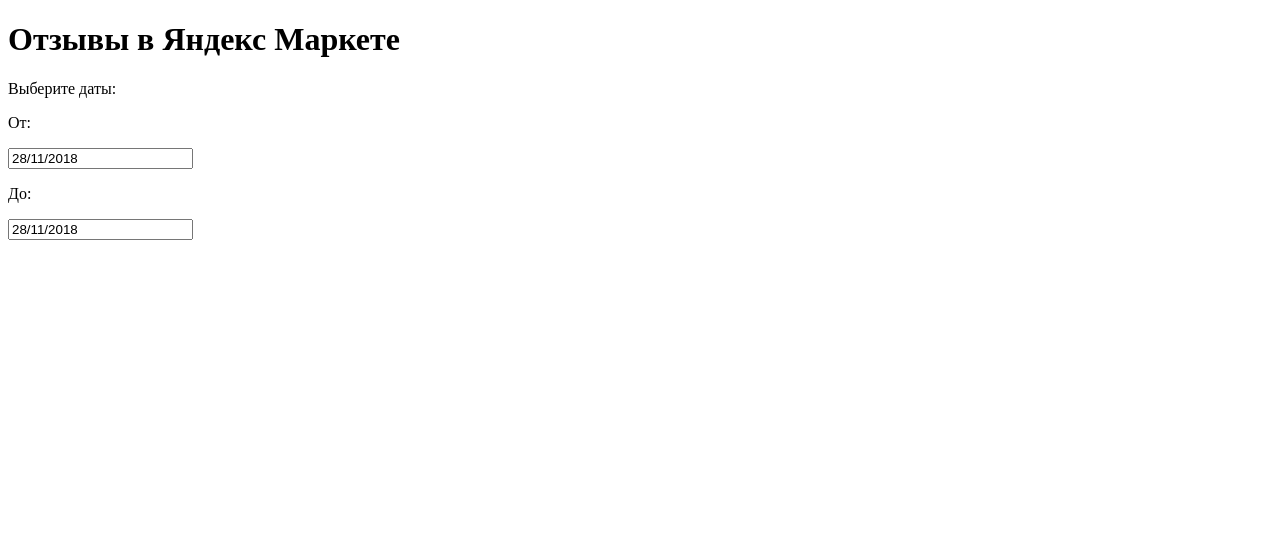
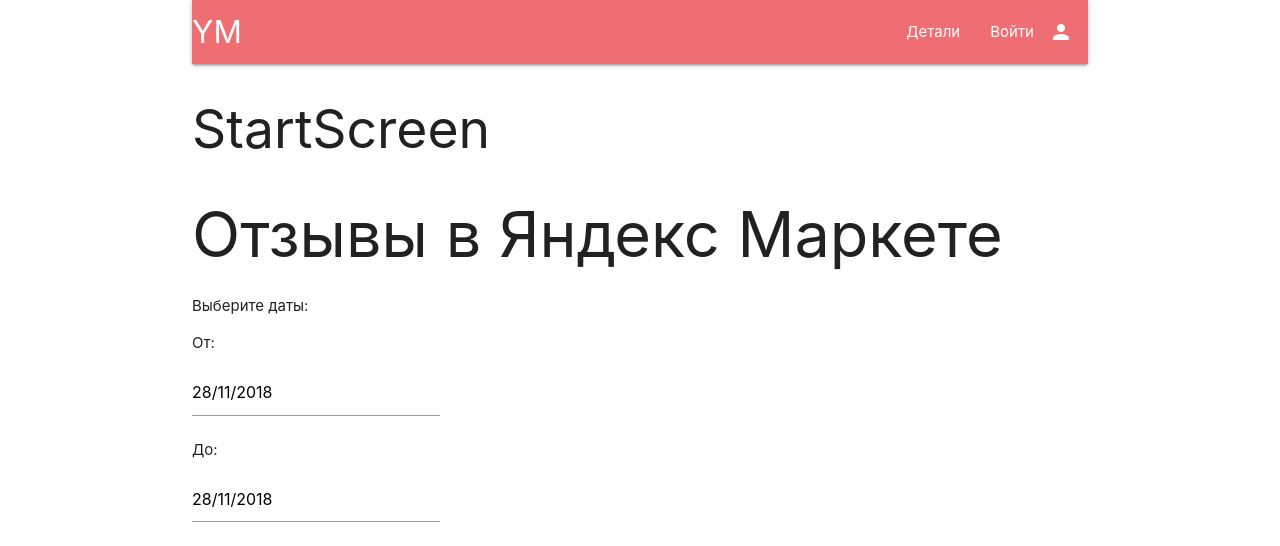
Before and after one commit to psubbo/ym, a React (Create React App) app in the folder client/: page / in a window 1280 px wide. Shown: the top 546 px of the page. Built offline with nearby package versions, Linux system fonts and the light colour scheme; no server answers.

Commit message:
fetchUsers done

```diff
--- a/client/package.json
+++ b/client/package.json
@@ -3,14 +3,17 @@
   "version": "0.1.0",
   "private": true,
   "dependencies": {
+    "axios": "^0.18.0",
     "http-proxy-middleware": "^0.19.0",
+    "materialize-css": "^1.0.0-rc.2",
     "react": "^16.6.3",
     "react-datepicker": "^2.0.0",
     "react-dom": "^16.6.3",
     "react-redux": "^5.1.1",
     "react-router-dom": "^4.3.1",
     "react-scripts": "2.1.1",
-    "redux": "^4.0.1"
+    "redux": "^4.0.1",
+    "redux-thunk": "^2.3.0"
   },
   "scripts": {
     "start": "react-scripts start",
--- a/client/public/index.html
+++ b/client/public/index.html
@@ -3,6 +3,7 @@
   <head>
     <meta charset="utf-8">
     <link rel="shortcut icon" href="%PUBLIC_URL%/favicon.ico">
+    <link href="https://fonts.googleapis.com/icon?family=Material+Icons" rel="stylesheet">
     <meta name="viewport" content="width=device-width, initial-scale=1, shrink-to-fit=no">
     <meta name="theme-color" content="#000000">
     <!--
--- /dev/null
+++ b/client/src/actions/index.js
@@ -0,0 +1,8 @@
+import axios from "axios";
+import { FETCH_USER } from "./types";
+
+export const fetchUser = () => async dispatch =>
+  dispatch({
+    type: FETCH_USER,
+    payload: await axios.get("/api/current_user")
+  });
--- /dev/null
+++ b/client/src/actions/types.js
@@ -0,0 +1 @@
+export const FETCH_USER = "fetch_user";
--- /dev/null
+++ b/client/src/components/App.js
@@ -0,0 +1,42 @@
+import React, { Component } from "react";
+import DatePickerWidget from "./DatePickerWidget";
+import { BrowserRouter, Route } from "react-router-dom";
+import { connect } from "react-redux";
+import * as actions from "../actions";
+
+import "materialize-css/dist/css/materialize.css";
+
+import Header from "./Header";
+const StartScreen = () => <h2>StartScreen</h2>;
+const Dashboard = () => <h2>Dashboard</h2>;
+const Custom = () => <h2>Custom</h2>;
+
+class App extends Component {
+  componentDidMount() {
+    this.props.fetchUser();
+  }
+
+  render() {
+    return (
+      <div className="container">
+        <BrowserRouter>
+          <div>
+            <Header />
+            <Route exact path="/" component={StartScreen} />
+            <Route exact path="/dashboard" component={Dashboard} />
+            <Route path="/custom" component={Custom} />
+          </div>
+        </BrowserRouter>
+
+        <h1>Отзывы в Яндекс Маркете</h1>
+        <p>Выберите даты:</p>
+        <DatePickerWidget />
+      </div>
+    );
+  }
+}
+
+export default connect(
+  null,
+  actions
+)(App);
--- /dev/null
+++ b/client/src/components/Header.js
@@ -0,0 +1,27 @@
+import React, { Component } from "react";
+
+class Header extends Component {
+  render() {
+    return (
+      <nav>
+        <div className="nav-wrapper">
+          <a href="#" className="left brand-logo">
+            YM
+          </a>
+          <ul className="right">
+            <li>
+              <a href="">Детали</a>
+            </li>
+            <li>
+              <a href="">
+                <i className="material-icons right">person</i>Войти
+              </a>
+            </li>
+          </ul>
+        </div>
+      </nav>
+    );
+  }
+}
+
+export default Header;
--- a/client/src/index.js
+++ b/client/src/index.js
@@ -1,12 +1,17 @@
 import React from "react";
 import ReactDOM from "react-dom";
-import DatePickerWidget from "./components/DatePicker";
+
+import { Provider } from "react-redux";
+import { createStore, applyMiddleware } from "redux";
+import reduxThunk from "redux-thunk";
+
+import App from "./components/App";
+import reducers from "./reducers";
+const store = createStore(reducers, {}, applyMiddleware(reduxThunk));
 
 ReactDOM.render(
-  <div id="wrapper">
-    <h1>Отзывы в Яндекс Маркете</h1>
-    <p>Выберите даты:</p>
-    <DatePickerWidget />
-  </div>,
+  <Provider store={store}>
+    <App />
+  </Provider>,
   document.getElementById("root")
 );
--- /dev/null
+++ b/client/src/reducers/authReducer.js
@@ -0,0 +1,11 @@
+import { FETCH_USER } from "../actions/types";
+
+export default function(state = null, action) {
+  console.log(action);
+  switch (action.type) {
+    case FETCH_USER:
+      return action.payload || false;
+    default:
+      return state;
+  }
+}
--- /dev/null
+++ b/client/src/reducers/index.js
@@ -0,0 +1,4 @@
+import { combineReducers } from "redux";
+import authReducer from "./authReducer";
+
+export default combineReducers({ auth: authReducer });
--- a/client/src/setupProxy.js
+++ b/client/src/setupProxy.js
@@ -2,4 +2,5 @@
 
 module.exports = function(app) {
   app.use(proxy("/auth/google", { target: "http://localhost:5000" }));
+  app.use(proxy("/api/*", { target: "http://localhost:5000" }));
 };
```
Also changed, not shown: client/src/components/DatePickerWidget.js (renamed from client/src/components/DatePicker.js), 1 other file (tests, documents, lock files or other folders).
